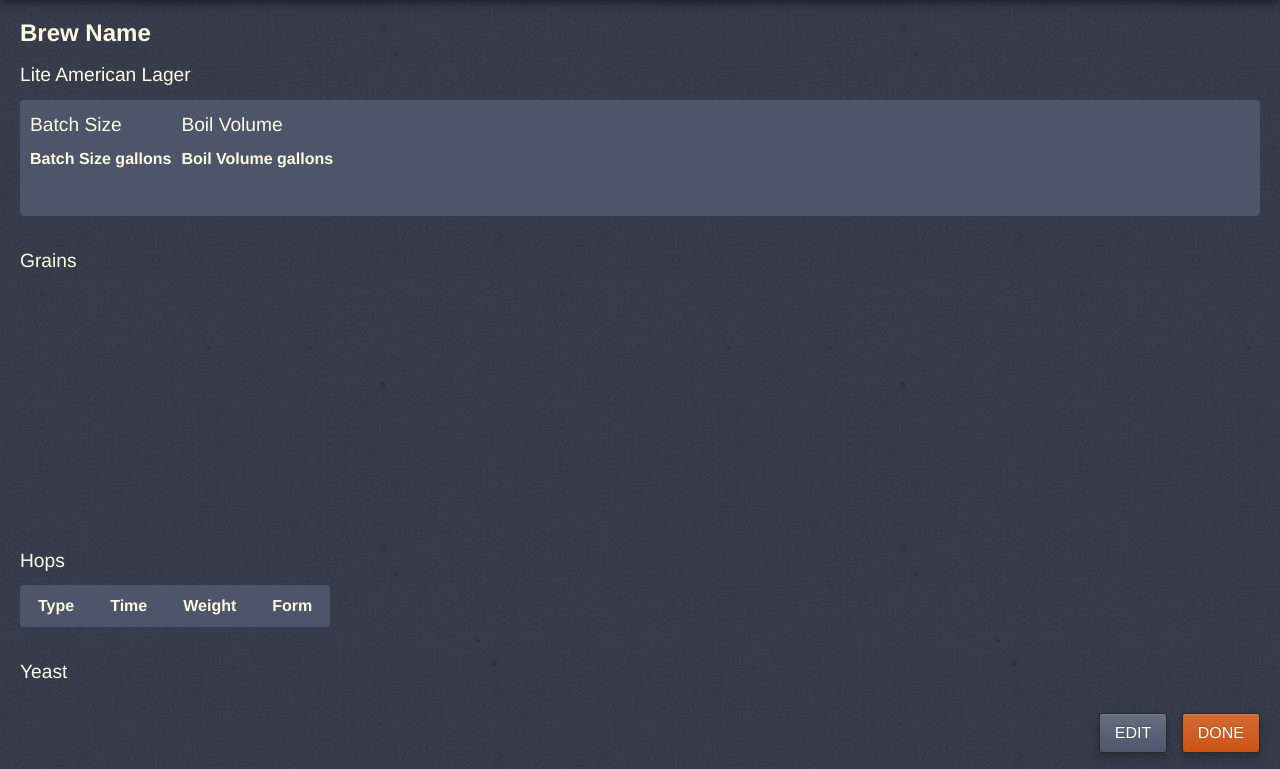
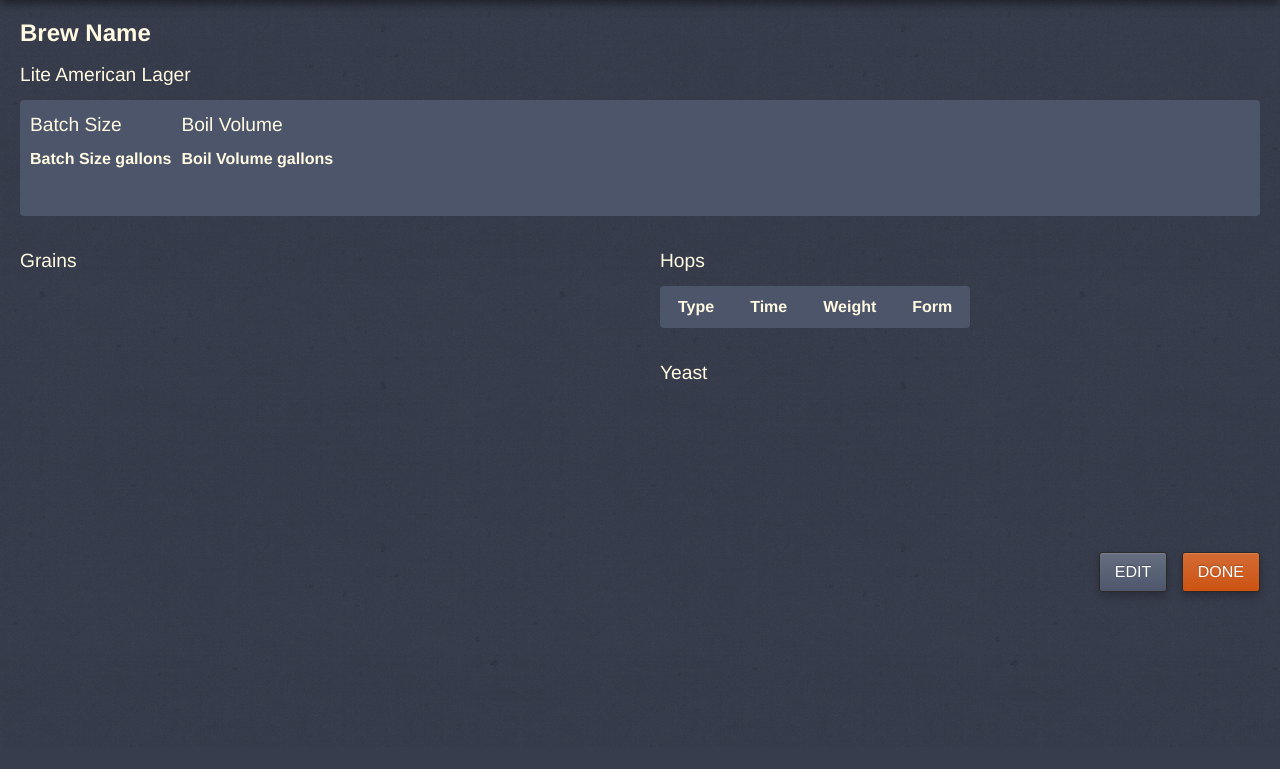
Before and after one commit to kfrank/BrewApp, a PHP site: page /view.php in a window 1280 px wide. Shown: the part 53-822 px from the top of the page. After the commit the page ends 718 px from the top, so only its background shows below. Run offline with PHP 8.4, Linux system fonts and the light colour scheme; lists and menus that the app fills with data are empty; a map, chart or similar area stays blank; style sheets or scripts are compiled from the project's sources; some libraries are stand-ins or nearby versions.

Commit message:
view styles

```diff
--- a/_/css/application.css
+++ b/_/css/application.css
@@ -2,17 +2,20 @@
 section:before,
 header:before,
 .panel:before,
+.view .full:before,
 .clearfix:after,
 section:after,
 header:after,
-.panel:after {
+.panel:after,
+.view .full:after {
   content: "";
   display: table;
 }
 .clearfix:after,
 section:after,
 header:after,
-.panel:after {
+.panel:after,
+.view .full:after {
   clear: both;
 }
 .pull-left {
@@ -466,9 +484,9 @@ input.backless:focus {
   margin-left: 5px;
   color: rgba(255, 250, 225, 0.5);
 }
-.view .grainsdonut,
-.view #grains .contain {
+.view .half {
   float: left;
+  width: 50%;
 }
 @media screen and (min-width: 1px) and (max-width: 400px) {
   select {
--- a/_/css/application.less
+++ b/_/css/application.less
@@ -1,4 +1,4 @@
- .clearfix, section, header, .panel {
+ .clearfix, section, header, .panel, .view .full {
 
   &:before, &:after {
   	content:"";
@@ -66,6 +66,7 @@ h3 {font-size: 1em;margin:0 0 2em;}
   position: fixed;
   width: 100%;
   height: 52px;
+  z-index: 1000;
 
   .clearfix;
 
@@ -168,7 +169,7 @@ ul.brew-list {
 	padding:0;
 }
 
-.brew {
+.brew, .views #general {
   -webkit-transition: all 0.1s ease;
      -moz-transition: all 0.1s ease;
        -o-transition: all 0.1s ease;
@@ -434,10 +435,10 @@ input.backless {
   color: rgba(255, 250, 225, 0.5);
 }
 
-.view {
-  .grainsdonut, #grains .contain { float: left;}
+.view .half {
+  float: left;
+  width: 50%;
 }
-
 
 @media screen and (min-width: 1px) and (max-width:400px) {
   select {max-width: 320px;}
@@ -447,7 +448,12 @@ input.backless {
   }
 }
 @media screen and (max-width:860px) {
-  .control-group {
+  .control-group, .contain {
     float:none;
   }
+  .add { overflow:hidden;}
+  .view .half {
+    float: none;
+    width: auto;
+  }
 }
--- a/view.php
+++ b/view.php
@@ -121,7 +121,8 @@ $data = '';
 					<h2>ABV</h2>
 				</div>-->
 	</section><!-- /general -->
-
+<div class="full">
+	<div class="half">
 	<section id="grains" >
 		<h2>Grains</h2>
 		<div id="grains-chart" style="height:250px;width:200px;"></div>
@@ -131,7 +132,9 @@ $data = '';
 		</div>
 
 	</section><!-- /grains -->
+	</div>
 
+	<div class="half">
 	<section id="hops">
 		<h2>Hops</h2>
 		<div class="contain">
@@ -166,7 +169,8 @@ $data = '';
 	</div><!-- /panel -->
 		</div>
 	</section><!-- /yeast -->
-
+	</div>
+</div><!-- /full -->
 	<ul class="actions">
 		<li><a href="edit.php?id=<?php echo $id; ?>">Edit</a></li>
 		<li><a href="index.php">Done</a></li>
```
Also changed, not shown: other parts of _/css/application.css (+36 -13 lines).
